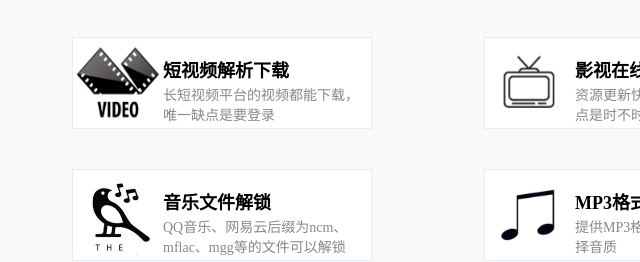
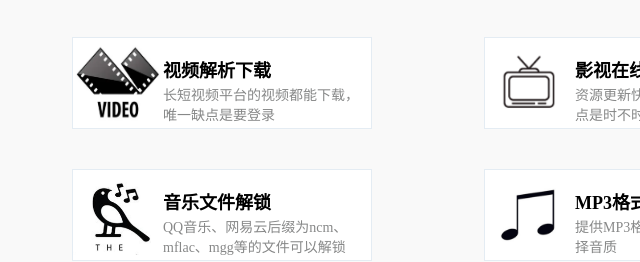
Before and after one commit to peipei2/re01, a plain HTML site: page index.html in a window 1280 px wide. Shown: the part 152-414 px from the top of the page, 640-1280 px from the left. Drawn offline with Linux system fonts and the light colour scheme.

Commit message:
Update index.html

```diff
--- a/index.html
+++ b/index.html
@@ -123,7 +123,7 @@
 			<a href="http://www.tiantianjiexi.com/" style="text-decoration: none; color: black;" target="_blank">
 			<div class = "box" id="box3">
 				<img src="图片/图标1.png" class="logo">
-				<p style="font-weight: 600;font-size: 18px; margin-bottom: 0px;">短视频解析下载</p>
+				<p style="font-weight: 600;font-size: 18px; margin-bottom: 0px;">视频解析下载</p>
 				<p style="font-size: 14px; margin-right: 6px;margin-top: 2px;color: #878888;">长短视频平台的视频都能下载，唯一缺点是要登录</p>
 			</div>
 			</a>
```
